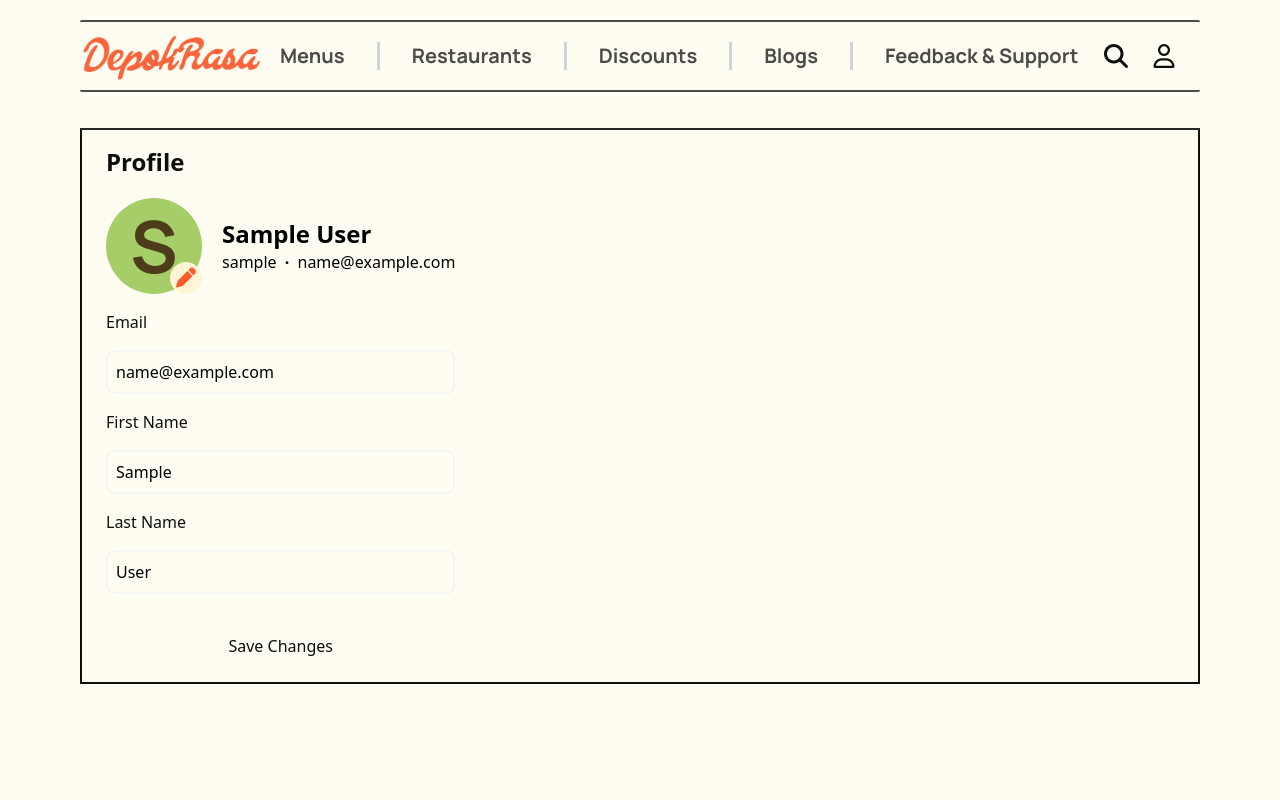
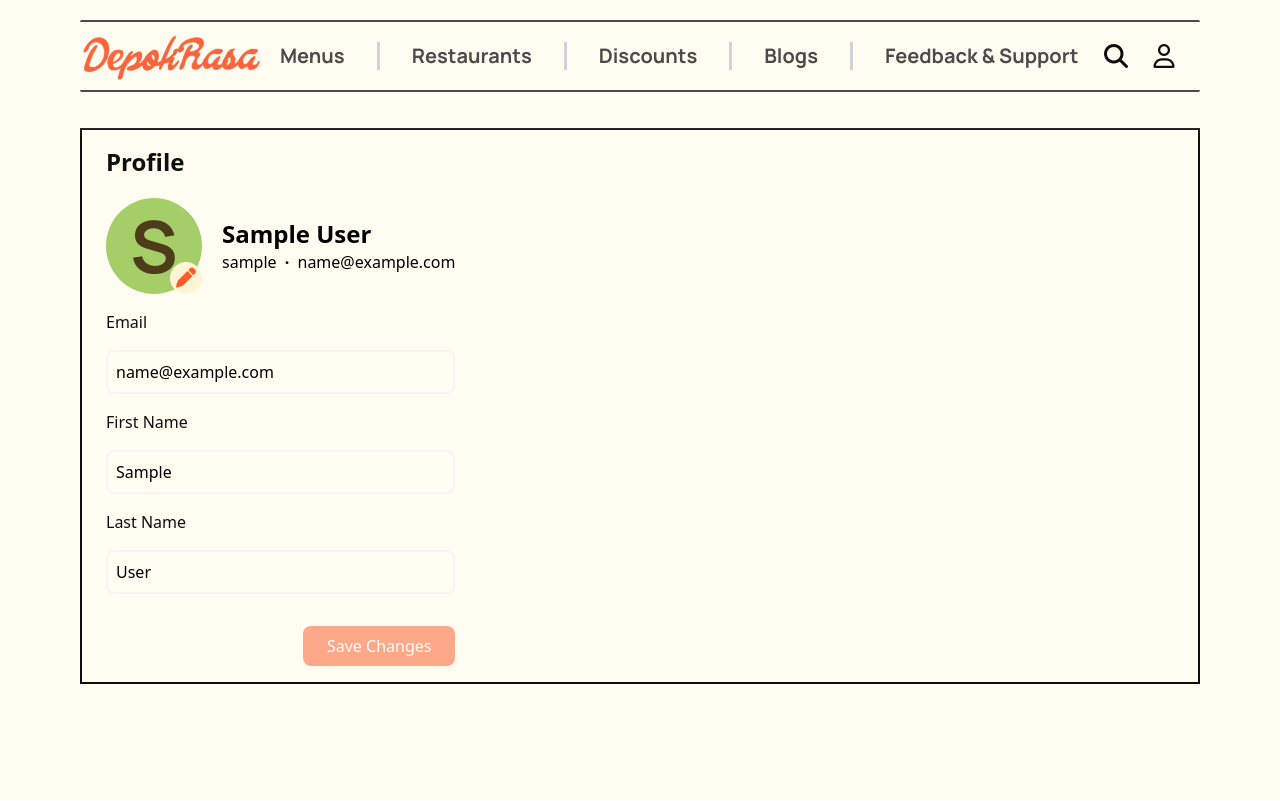
Before and after one commit to PBP-E05/depokrasa, a Django app: page /user/profile/ in a window 1280 px wide. Shown: the top 801 px of the page. Run offline with Django 5.2, Linux system fonts and the light colour scheme; the visitor is signed in with stand-in values (Sample User, id 1); data comes from the database, SQL or seed files in the repository; parts of the project's set-up code (start-up, migrations or seed data) failed here and were passed over; some libraries are stand-ins or nearby versions; some web fonts are replaced.

Commit message:
feat: better edit button

```diff
--- a/templates/base.html
+++ b/templates/base.html
@@ -42,6 +42,7 @@
                 secondaryBackground: '#f5f5f5',
                 tertiaryBackground: '#fd5622',
                 hoverBackground: '#fff5d6',
+                hoverPrimary: '#e04e1f',
                 primary: {
                   'black': '#0e0e0d',
                   'white': '#ffffff',
--- a/usermanagement/templates/profile.html
+++ b/usermanagement/templates/profile.html
@@ -49,7 +49,10 @@
                                 <label for="last_name" class="text-primary-black">Last Name</label>
                                 <input type="text" name="last_name" id="last_name" class="border-2 bg-primaryBackground border-secondaryBackground rounded-lg p-2" value="{{ user.last_name }}">
 
-                                <button type="submit" class="bg-primaryBackground bg-primaryBackground text-primary-black rounded-lg p-2 mt-4" id="save-button" disabled>Save Changes</button>
+                                <div class="flex flex-row justify-between">
+                                    <div></div>
+                                    <button type="submit" class="bg-tertiaryBackground hover:bg-hoverPrimary text-primary-white rounded-lg px-6 py-2 mt-4 w-max disabled:cursor-not-allowed disabled:opacity-50 disabled:hover:bg-tertiaryBackground" id="save-button" disabled>Save Changes</button>
+                                </div>
                             </div>
                         </form>
                     </div>
```
